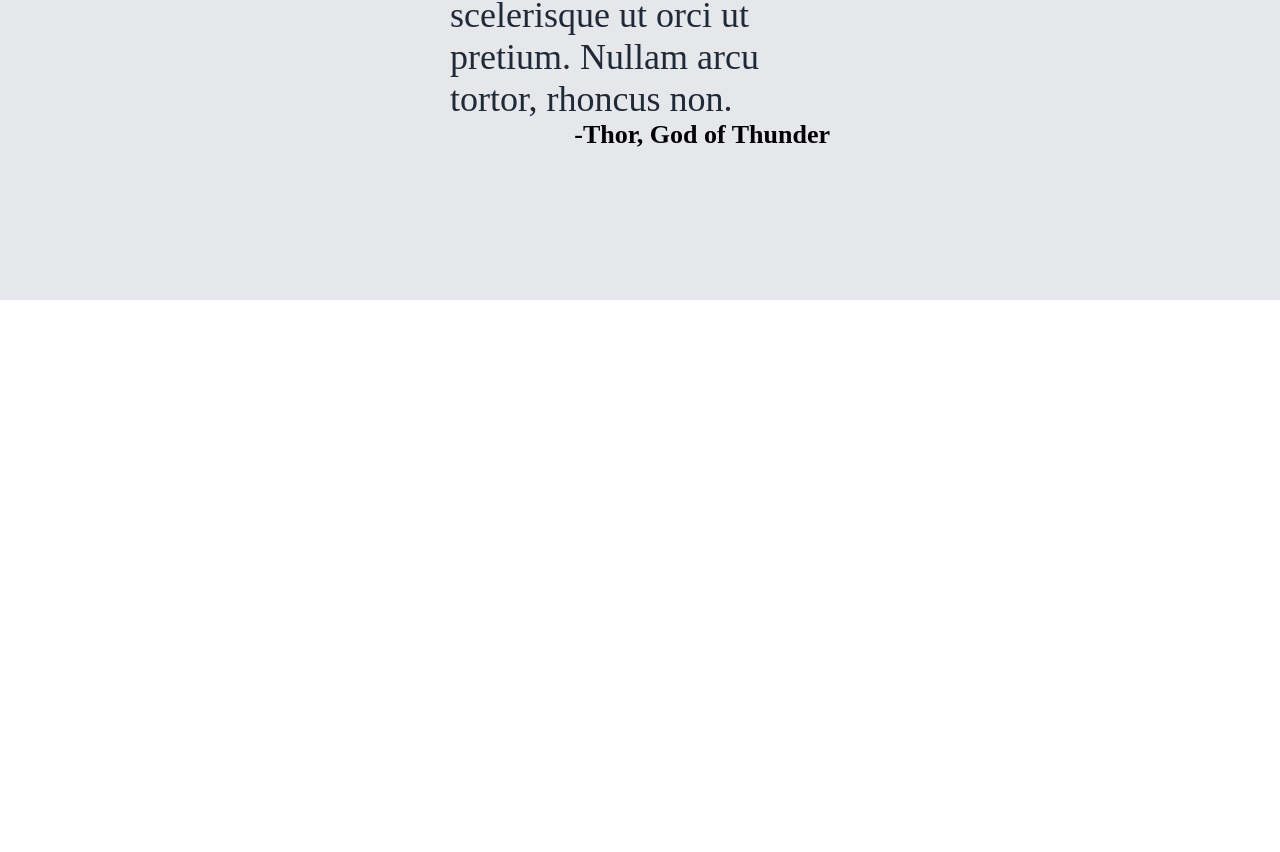
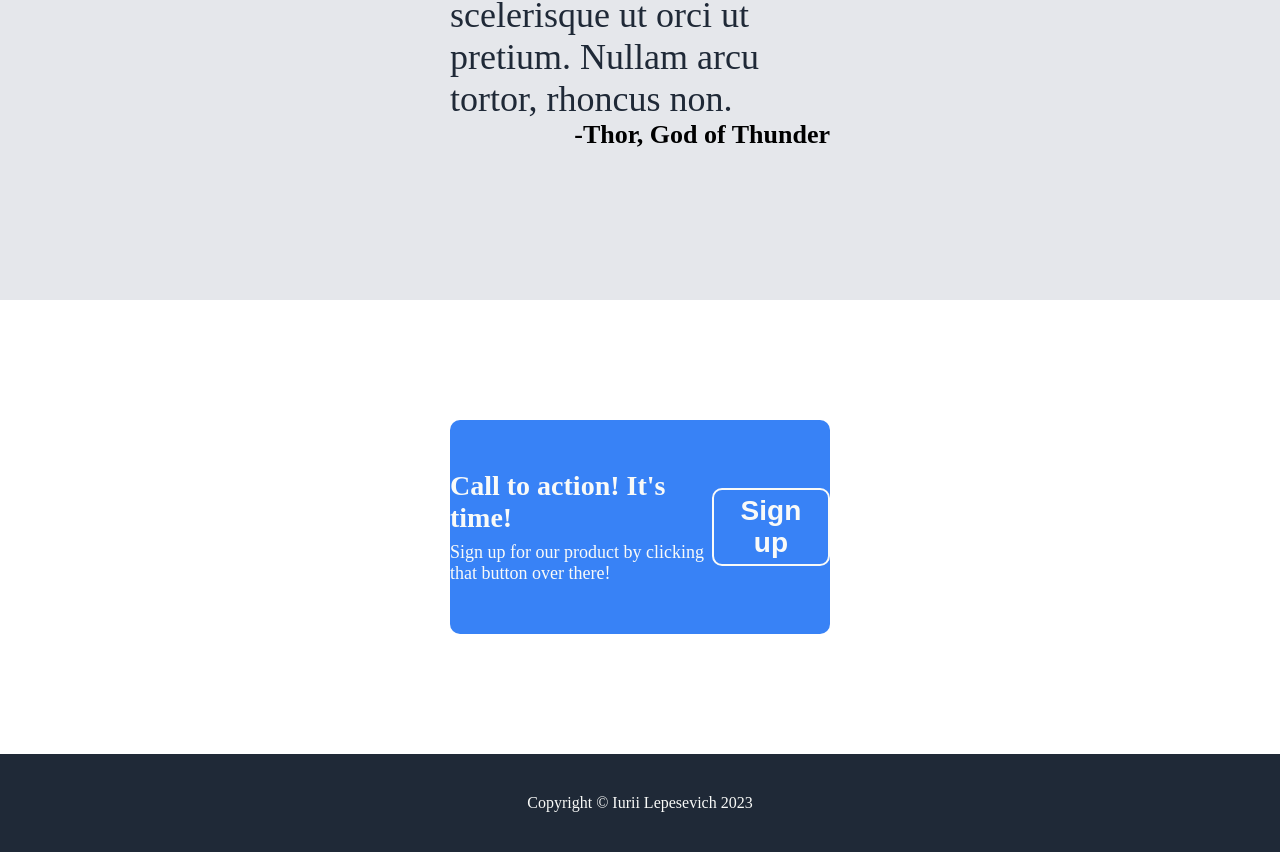
Before and after one commit to IuriiLepesevich/css-based-project, a plain HTML site: page index.html in a window 1280 px wide. Shown: the part 1897-2749 px from the top of the page. Before the commit the page ends 2197 px from the top, so only its background shows below. Drawn offline with Linux system fonts and the light colour scheme.

Commit message:
Add signup, footer sections

```diff
--- a/css/styles.css
+++ b/css/styles.css
@@ -18,7 +18,7 @@ body > * {
     padding: 0px;
 }
 
-body .header {
+.header {
     background-color: #1f2937;
     font-size: 18px;
     color: #e5e7eb;
@@ -35,6 +35,7 @@ body .header {
 .top-holder {
     background-color: #1f2937;
     display: flex;
+    justify-content: space-between;
     padding-top: 136px;
     padding-bottom: 136px;
     gap: 64px;
@@ -120,6 +121,7 @@ body .header {
     display: flex;
     background-color: #e5e7eb;
     padding: 150px 450px;
+    justify-content: center;
 }
 
 .quote-container {
@@ -139,3 +141,55 @@ body .header {
     font-weight: bold;
     align-self: flex-end;
 }
+
+.signup-container {
+    display: flex;
+    justify-content: center;
+    align-items: center;
+    padding: 120px 450px;
+}
+
+.signup-section {
+    display: flex;
+    flex: 1;
+    justify-content: space-around;
+    align-items: center;
+    background-color: #3882f6;
+    border-radius: 10px;
+    padding-top: 50px;
+    padding-bottom: 50px;
+    color: #f9faf8;
+}
+
+.signup-text-holder {
+    display: flex;
+    flex-direction: column;
+    gap: 8px;
+}
+
+.signup-header {
+    font-weight: bold;
+    font-size: 28px;
+}
+
+.signup-text {
+    font-size: 18px;
+}
+
+.bottom-button {
+    background-color: #3882f6;
+    border-radius: 10px;
+    border: 2px solid #f9faf8;
+    color: #f9faf8;
+    font-size: 28px;
+    font-weight: 600;
+    padding: 5px 25px;
+}
+
+.footer {
+    background-color: #1f2937;
+    color: #f9faf8;
+    text-align: center;
+    padding-top: 40px;
+    padding-bottom: 40px;
+}
--- a/index.html
+++ b/index.html
@@ -66,5 +66,17 @@
                 <div class="quote-author">-Thor, God of Thunder</div>
             </div>
         </div>
+
+        <div class="signup-container">
+            <div class="signup-section">
+                <div class="signup-text-holder">
+                    <div class="signup-header">Call to action! It's time!</div>
+                    <div class="signup-text">Sign up for our product by clicking that button over there!</div>
+                </div>
+                <button class="bottom-button">Sign up</button>
+            </div>
+        </div>
+
+        <div class="footer">Copyright © Iurii Lepesevich 2023</div>
     </body>
 </html>
```
